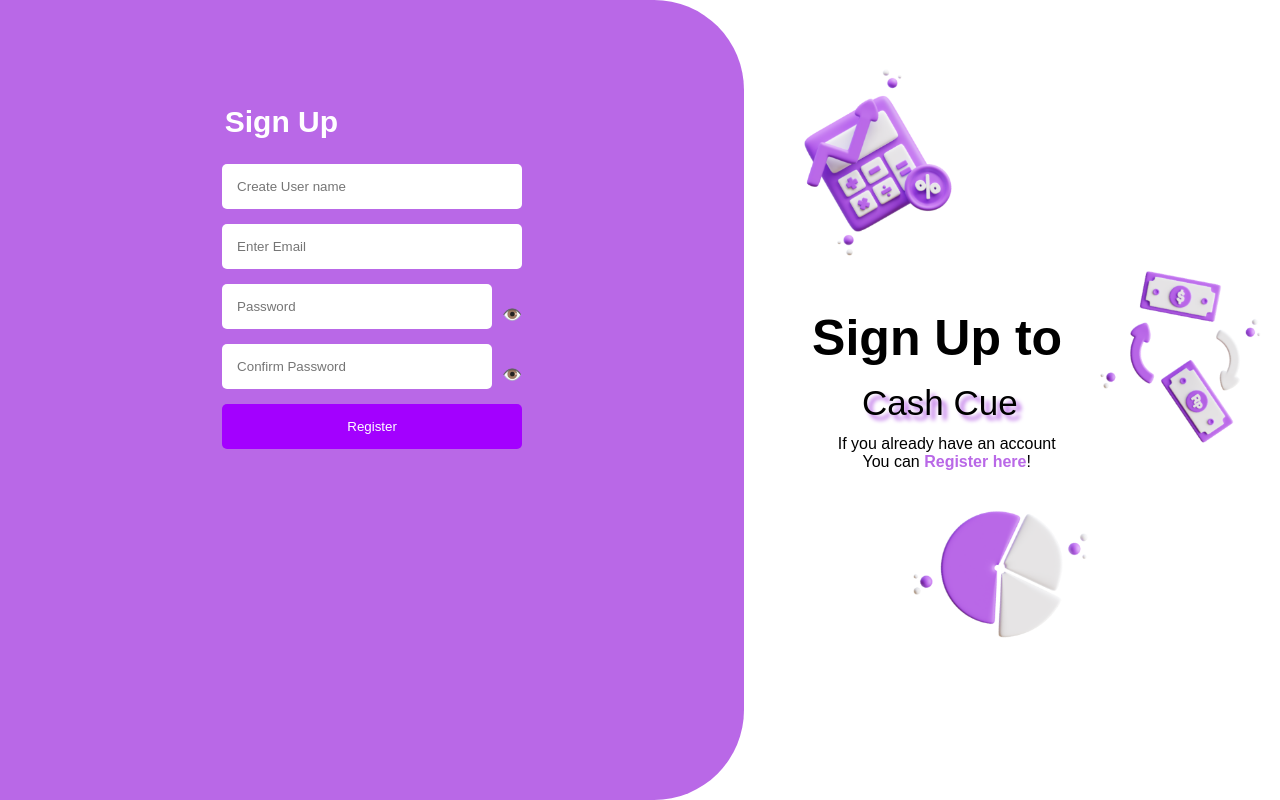
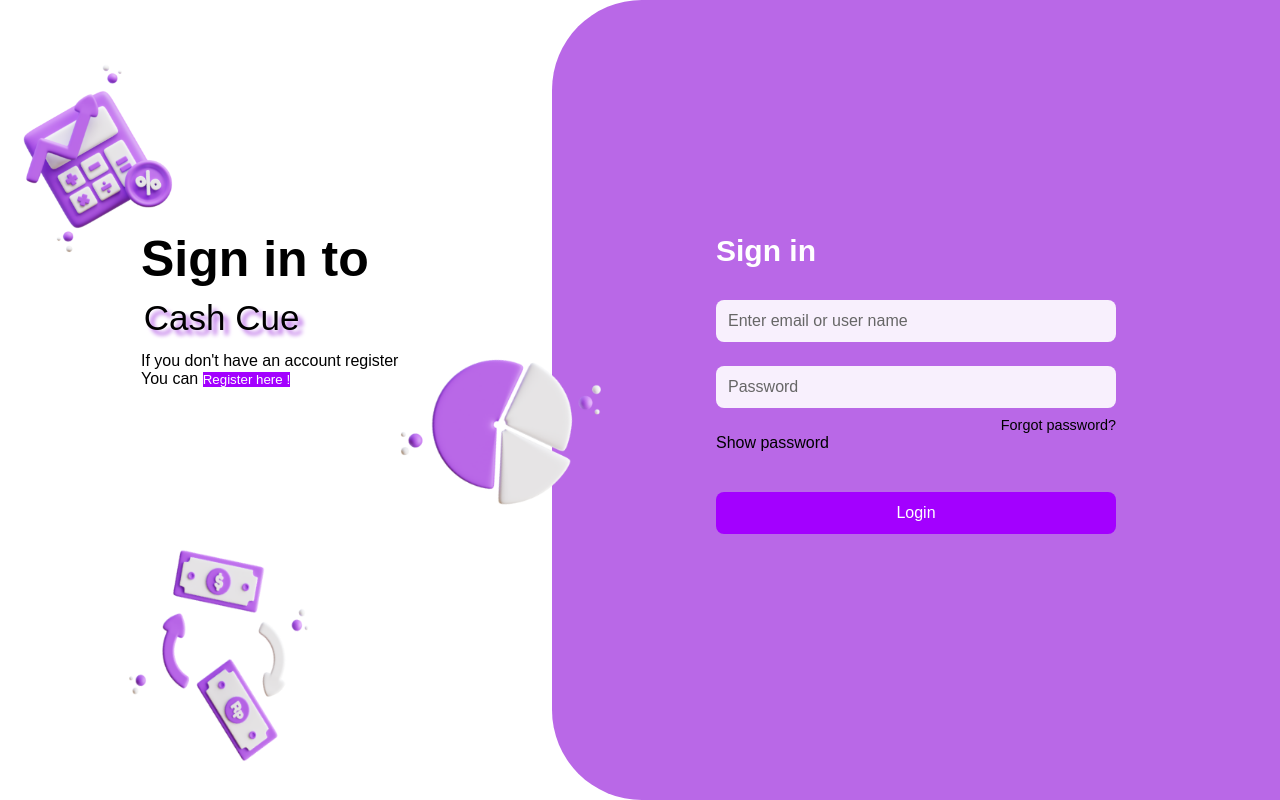
Before and after one commit to heyitsshubh/Expense-tracker, a React (Vite) app in the folder Expence app/: page /signup in a window 1280 px wide. Built offline with nearby package versions, Linux system fonts and the light colour scheme.

Commit message:
change routes and apply auth successfully in both signin and signup

```diff
--- a/Expence app/src/Components/App.jsx
+++ b/Expence app/src/Components/App.jsx
@@ -11,8 +11,8 @@
     <Router>
       <Routes>
         {/* Define routes for each component */}
-        <Route path="/" element={<LoginPage />} />
-        <Route path="/signup" element={<SignUp />} />
+        <Route path="/" element={<SignUp />} />
+        <Route path="/signup" element={<LoginPage/>} />
         <Route path="/forgot" element={<Forgot1 />} />
       </Routes>
     </Router>
--- a/Expence app/src/Components/Login.jsx
+++ b/Expence app/src/Components/Login.jsx
@@ -13,7 +13,7 @@
   const [email, setEmail] = useState('');
   const [password, setPassword] = useState('');
   const [errorMessage, setErrorMessage] = useState('');
-
+  const [showPassword, setShowPassword] = useState(false);
   const navigate = useNavigate(); // Initialize navigate
 
   const handleForgotPassword = () => {
@@ -34,6 +34,9 @@
       setErrorMessage(error.response?.data?.message || 'Failed to log in.');
     }
 
+  };
+  const togglePasswordVisibility = () => {
+    setShowPassword(!showPassword); // Toggle the password visibility state
   };
 
   return (
@@ -78,13 +81,21 @@
 
             <div className="input-field">
               <input
-                type="password"
+                type={showPassword ? 'text' : 'password'} //
                 placeholder="Password"
                 value={password}
                 onChange={(e) => setPassword(e.target.value)}
               />
               <div className="forgot-password">
                 <span onClick={handleForgotPassword} style={{ cursor: 'pointer', color: 'black' }}>Forgot password?</span>
+              </div>
+              <div className="password-toggle">
+                <span
+                  onClick={togglePasswordVisibility}
+                  style={{ cursor: 'pointer', color: 'black' }}
+                >
+                  {showPassword ? 'Hide password' : 'Show password'}
+                </span>
               </div>
             </div>
 
--- a/Expence app/src/Components/Signup.jsx
+++ b/Expence app/src/Components/Signup.jsx
@@ -11,7 +11,7 @@
  function Signup() {
    // State to manage form inputs
    const [email, setEmail] = useState("");
-   const [username, setUsername] = useState("");
+   const [name, setUsername] = useState("");
   //  const [contact, setContact] = useState("");
    const [password, setPassword] = useState("");
    const [confirmPassword, setConfirmPassword] = useState("");
@@ -36,11 +36,16 @@
   const response = await axios.post(
     'https://cash-cue.onrender.com/user/signup',
     {
-          username,
+      name,
       email,
       password,
     },
-
+    {
+      headers: {
+        'Content-Type': 'application/json',
+      },
+      withCredentials: true, // Ensures cookies are sent with the request if required
+    }
   );
 
   setSuccessMessage('Signup successful!');
@@ -53,6 +58,7 @@
   );
   setSuccessMessage('');
 }
+
   };
 
 
@@ -69,7 +75,7 @@
            <input
                type="text"
                placeholder="Create User name"
-               value={username}
+               value={name}
                onChange={(e) => setUsername(e.target.value)}
                required
              />
--- a/Expence app/src/Styles/Forgot1.css
+++ b/Expence app/src/Styles/Forgot1.css
@@ -5,7 +5,7 @@
     height: 100vh;
     background-image: url('../assets/forgotimg.png');
     background-size: cover;
-    background-position: center;
+    /* background-position: center;  */
     background-repeat: no-repeat;
     width: 100%;
     font-family: 'Poppins', sans-serif;
@@ -82,4 +82,5 @@
       padding: 8px 16px;
       font-size: 0.9rem;
     }
+
   }
--- a/Expence app/src/Styles/Signup.css
+++ b/Expence app/src/Styles/Signup.css
@@ -30,13 +30,13 @@
 .form-section h2 {
   margin-bottom: 20px;
   font-size: 30px;
-  transform: translate(-80%,190%);
+  /* transform: translate(-80%,190%); */
 }
 
 .form-section form {
   width: 100%;
   max-width: 300px;
-  margin-top: 70px;
+  /* margin-top: 70px; */
 }
 
 .form-section input {
```
Lines whose indentation alone changed are shown as unchanged.
